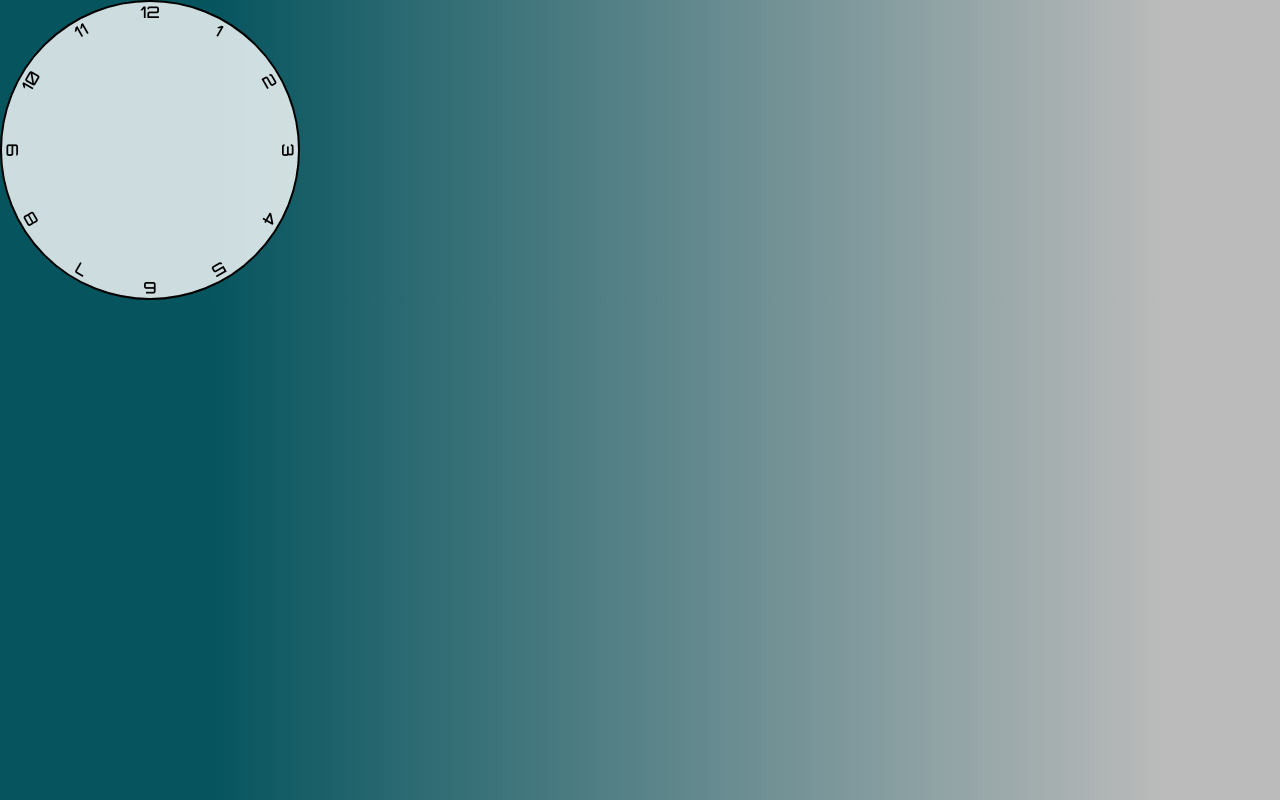
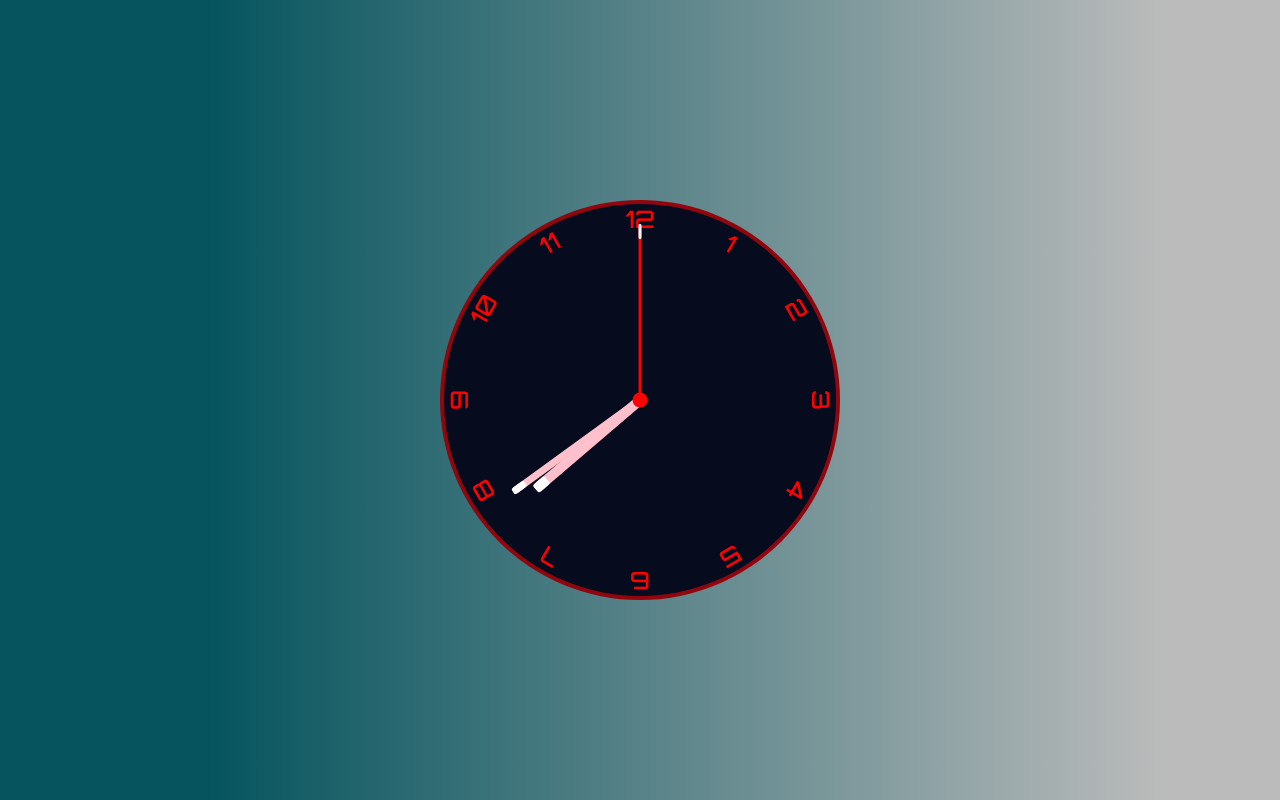
Before and after one commit to Biplob14/analog-clock-vanilla-JS, a plain HTML site: page index.html in a window 1280 px wide. Drawn offline with Linux system fonts and the light colour scheme.

Commit message:
working properly but having trouble in transition

```diff
--- a/app.js
+++ b/app.js
@@ -0,0 +1,21 @@
+setInterval(setClock, 1000);
+const hourHand = document.querySelector('.hour');
+const minuteHand = document.querySelector('.minute');
+const secondHand = document.querySelector('.second');
+
+function setClock() {
+    const currentDate = new Date();
+    const secondsRatio = currentDate.getSeconds() / 60;
+    const minutesRatio = (secondsRatio + currentDate.getMinutes()) / 60;
+    const hoursRatio = (minutesRatio + currentDate.getHours()) / 12;
+
+    setRotation(secondHand, secondsRatio);
+    setRotation(minuteHand, minutesRatio);
+    setRotation(hourHand, hoursRatio);
+}
+
+function setRotation(element, rotationRatio) {
+    element.style.setProperty('--rotation', rotationRatio * 360);
+}
+
+setClock();
--- a/index.html
+++ b/index.html
@@ -11,13 +11,13 @@
     <div class="clock">
         <div class="hand hour"></div>
         <div class="hand minute"></div>
-        <div class="main second"></div>
+        <div class="hand second"></div>
         <div class="number number1">1</div>
         <div class="number number2">2</div>
         <div class="number number3">3</div>
         <div class="number number4">4</div>
         <div class="number number5">5</div>
-        <div class="number number6">6</div>
+        <div class="number number6"><span>6</span> </div>
         <div class="number number7">7</div>
         <div class="number number8">8</div>
         <div class="number number9">9</div>
--- a/style.css
+++ b/style.css
@@ -12,14 +12,19 @@
 
 body {
     background-image: linear-gradient( to right,  rgba(5,84,94,1) 16%, #bbb 91.1% );
+    display: flex;
+    justify-content: center;
+    align-items: center;
+    height: 100vh;
+
 }
 
 .clock {
-    width: 300px;
-    height: 300px;
-    background-color: rgba(255, 255, 255, .8);
+    width: 400px;
+    height: 400px;
+    background-color: #060B1E;
     border-radius: 50%;
-    border: 2px solid black;
+    border: 4px solid rgba(255, 0, 0, 0.562);
     position: relative;
 }
 
@@ -30,6 +35,8 @@ body {
     height: 100%;
     text-align: center;
     transform: rotate(var(--rotation));
+    color: red;
+    font-size: 1.5rem;
 }
 /* just changing the value of variables of rotation */
 .clock .number1 {
@@ -50,18 +57,72 @@ body {
 .clock .number6 {
     --rotation:180deg;
 }
+
 .clock .number7 {
     --rotation: 210deg;
 }
 .clock .number8 {
-    --rotation:240deg
+    --rotation:240deg;
 }
 .clock .number9 {
-    --rotation:270deg
+    --rotation:270deg;
 }
 .clock .number10 {
-    --rotation:300deg
+    --rotation:300deg;
 }
 .clock .number11 {
-    --rotation:330deg
+    --rotation:330deg;
 }
+
+/* clock hands */
+.clock .hand {
+    --rotation: 0;
+    cursor: pointer;
+    position: absolute;
+    bottom: 50%;
+    left: 50%;
+    background: red;
+    border-top-left-radius: 10px;
+    border-top-right-radius: 10px;
+    z-index: 10;
+    transform-origin: bottom center;
+    transform: translateX(-50%) rotate(calc(var(--rotation) * 1deg));
+    /* transition: .2s linear; */
+}
+
+.clock .hand::before {
+    content: '';
+    position: absolute;
+    width: 100%;
+    height: 15px;
+    background: rgb(255, 255, 255);
+    border-radius: 20%;
+}
+.clock .hand.second {
+    width: 3px;
+    height: 45%;
+    background: red;
+}
+.clock .hand.minute {
+    width: 7px;
+    height: 40%;
+    background: pink;
+}
+.clock .hand.hour {
+    width: 10px;
+    height: 35%;
+    background: pink;
+}
+/* center circle */
+.clock::after {
+    content: '';
+    position: absolute;
+    background: red;
+    z-index: 11;
+    height: 15px;
+    width: 15px;
+    top: 50%;
+    left: 50%;
+    border-radius: 50%;
+    transform: translate(-50%, -50%);
+}
```
Also changed, not shown: bg.jpg (added).
